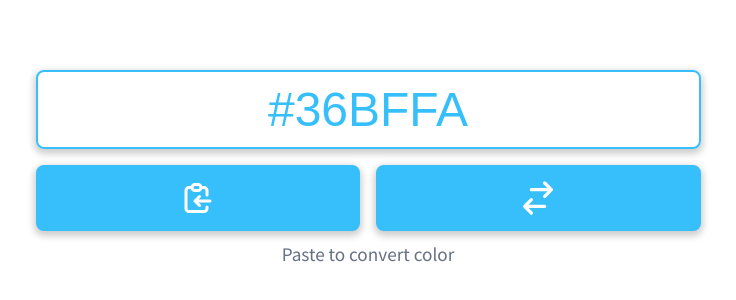
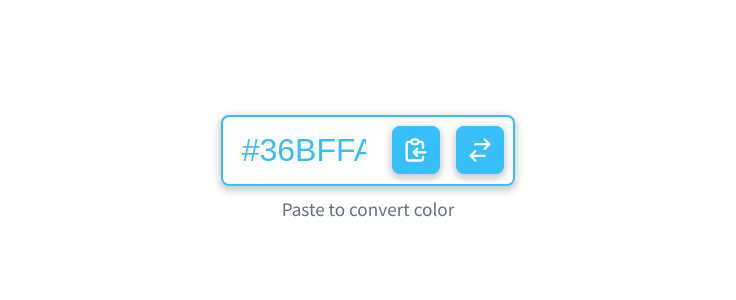
Before and after one commit to kobayashik/color-swap, a React (Create React App) app: page / in a window 1280 px wide. Shown: the part 232-532 px from the top of the page, without its empty margins (272-1008 px from the left). Built offline with nearby package versions, Linux system fonts and the light colour scheme.

Commit message:
feat: inline design changes

```diff
--- a/src/App.tsx
+++ b/src/App.tsx
@@ -5,6 +5,8 @@ import styled, { ThemeProvider } from 'styled-components';
 import { Input, Instructions } from './components';
 import { appThemeState, colorState, copiedState } from './state';
 import Tooltip from './components/Tooltip.component';
+import CopyButton from './components/buttons/CopyButton.component';
+import SwapButton from './components/buttons/SwapButton.component';
 
 const Wrapper = styled.div`
   display: flex;
@@ -13,10 +15,17 @@ const Wrapper = styled.div`
   flex-direction: column;
   width: 100vw;
   height: 100vh;
+  background-color: ${({ theme }) => theme.background};
 `;
 
 const RelativeContainer = styled.div`
+  display: flex;
   position: relative;
+  background-color: ${({ theme }) => theme.inputBackground};
+  border: 2px solid ${({ theme }) => theme.primary};
+  border-radius: ${({ theme }) => theme.borderRadius};
+  padding: 0.6rem;
+  box-shadow: 0 3px 7px 2px rgba(0, 0, 0, 0.2);
 `;
 
 function App() {
@@ -52,6 +61,8 @@ function App() {
         <RelativeContainer>
           <Tooltip />
           <Input />
+          <CopyButton />
+          <SwapButton />
         </RelativeContainer>
         <Instructions />
       </Wrapper>
--- a/src/components/Input.component.tsx
+++ b/src/components/Input.component.tsx
@@ -3,29 +3,18 @@ import { useRecoilState, useRecoilValue } from 'recoil';
 import styled from 'styled-components';
 
 import { colorState, copiedState } from '../state';
-import CopyButton from './buttons/CopyButton.component';
-import SwapButton from './buttons/SwapButton.component';
 
-const Actions = styled.div`
-  display: flex;
-  margin-top: 1rem;
-
-  @media only screen and (max-width: 550px) {
-    flex-direction: column;
-  }
-`;
-
-const StyledInput = styled.input`
-  background-color: ${({ theme }) => theme.inputBackground};
+const StyledInput = styled.input<{ width: number }>`
+  width: ${({ width }) => width}ch;
+  background-color: transparent;
   color: ${({ theme }) => theme.primary};
-  border-radius: ${({ theme }) => theme.borderRadius};
-  border: 2px solid ${({ theme }) => theme.border};
-  padding: 10px 20px;
+  padding: 0 0.6rem;
   text-align: center;
-  font-size: 3rem;
+  font-size: 2rem;
   font-weight: 500;
+  border: none;
   outline: none;
-  box-shadow: 0 3px 7px 2px rgba(0, 0, 0, 0.2);
+  transition: width 0.3s cubic-bezier(0.215, 0.610, 0.355, 1);
 
   &:focus {
     background-color: ${({ theme }) => theme.inputBackgroundFocus};
@@ -68,21 +57,19 @@ export const Input = () => {
 
   const onPaste = (e: ClipboardEvent) => e.preventDefault();
 
+  const getInputWidth = () => Math.max(tempColor
+    .replaceAll(/[\s,]/g, '')
+    .length, 4);
+
   return (
-    <>
     <StyledInput
       onPaste={onPaste}
       ref={colorInput}
       value={tempColor}
       onKeyDown={onKeyDown}
       onChange={onChange}
+      width={getInputWidth()}
     />
-
-      <Actions>
-        <CopyButton />
-        <SwapButton />
-      </Actions>
-    </>
   );
 };
 
--- a/src/components/buttons/Button.component.ts
+++ b/src/components/buttons/Button.component.ts
@@ -5,7 +5,8 @@ export const Button = styled.button`
   align-items: center;
   justify-content: center;
   flex: 1;
-  padding: 0.7rem 1.5rem;
+  padding: 0.5rem;
+  margin: 0 0 0 1rem;
   border: none;
   border: 2px solid ${({ theme }) => theme.border};
   border-radius: ${({ theme }) => theme.borderRadius};
@@ -14,7 +15,7 @@ export const Button = styled.button`
   box-shadow: 0 3px 7px 2px rgba(0, 0, 0, 0.2);
 
   &:not(:last-of-type) {
-    margin: 0 1rem 0 0;
+    margin: 0 0 0 1rem;
   }
 
   @media only screen and (max-width: 550px) {
--- a/src/components/buttons/CopyButton.component.tsx
+++ b/src/components/buttons/CopyButton.component.tsx
@@ -13,8 +13,8 @@ const CopyButton = () => {
   };
 
   return (
-    <Button type="button" onClick={onClick}>
-      <ClipboardCopyIcon width="36" />
+    <Button type="button" label="copy" onClick={onClick}>
+      <ClipboardCopyIcon width="28" />
     </Button>
   );
 };
--- a/src/components/buttons/SwapButton.component.tsx
+++ b/src/components/buttons/SwapButton.component.tsx
@@ -13,8 +13,8 @@ const SwapButton = () => {
   };
 
   return (
-    <Button type="button" onClick={onClick}>
-      <SwitchHorizontalIcon width="40" />
+    <Button type="button" label="swap" onClick={onClick}>
+      <SwitchHorizontalIcon width="28" />
     </Button>
   );
 };
```
Also changed, not shown: src/theme.js (deleted, +0 -14 lines). Lines whose indentation alone changed are shown as unchanged.
